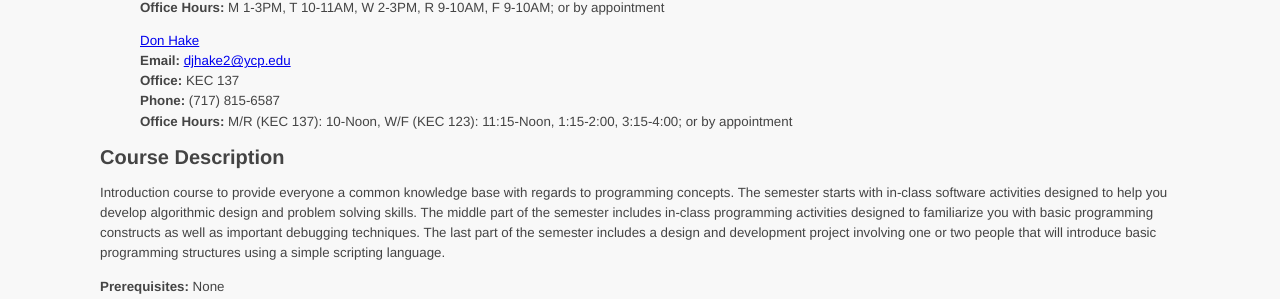
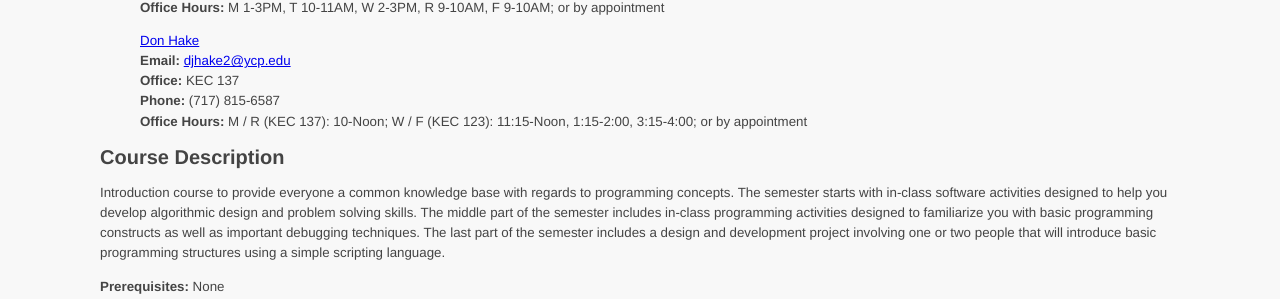
Before and after one commit to ycpcs/cs100-fall2017, a Jekyll site: the page built from syllabus.md, in a window 1280 px wide and 900 px high. Shown: the part 431-730 px from the top of the window. Built offline with Jekyll 4.4.1, drawn with Linux system fonts in a browser that asks for light colours.

```diff
--- a/syllabus.md
+++ b/syllabus.md
@@ -30,7 +30,7 @@ Class Times:
 **Email:** <djhake2@ycp.edu><br>
 **Office:** KEC 137<br>
 **Phone:** (717) 815-6587<br>
-**Office Hours:** M/R (KEC 137): 10-Noon, W/F (KEC 123): 11:15-Noon, 1:15-2:00, 3:15-4:00; or by appointment
+**Office Hours:** M / R (KEC 137): 10-Noon; W / F (KEC 123): 11:15-Noon, 1:15-2:00, 3:15-4:00; or by appointment
 
 Course Description
 ------------------
```
